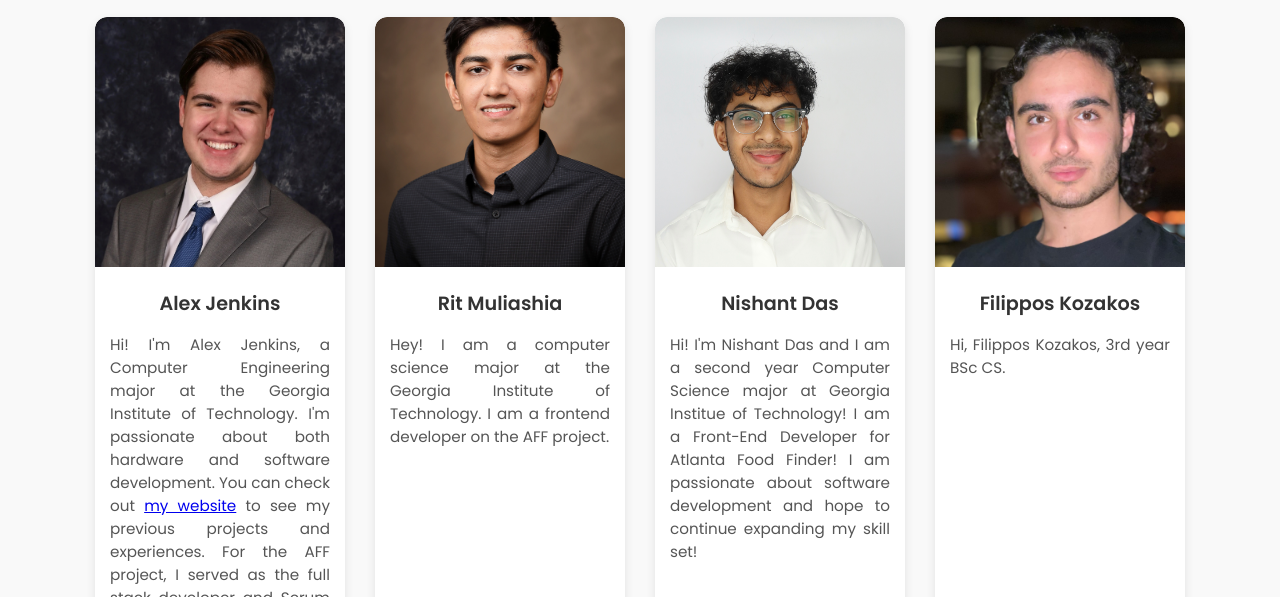
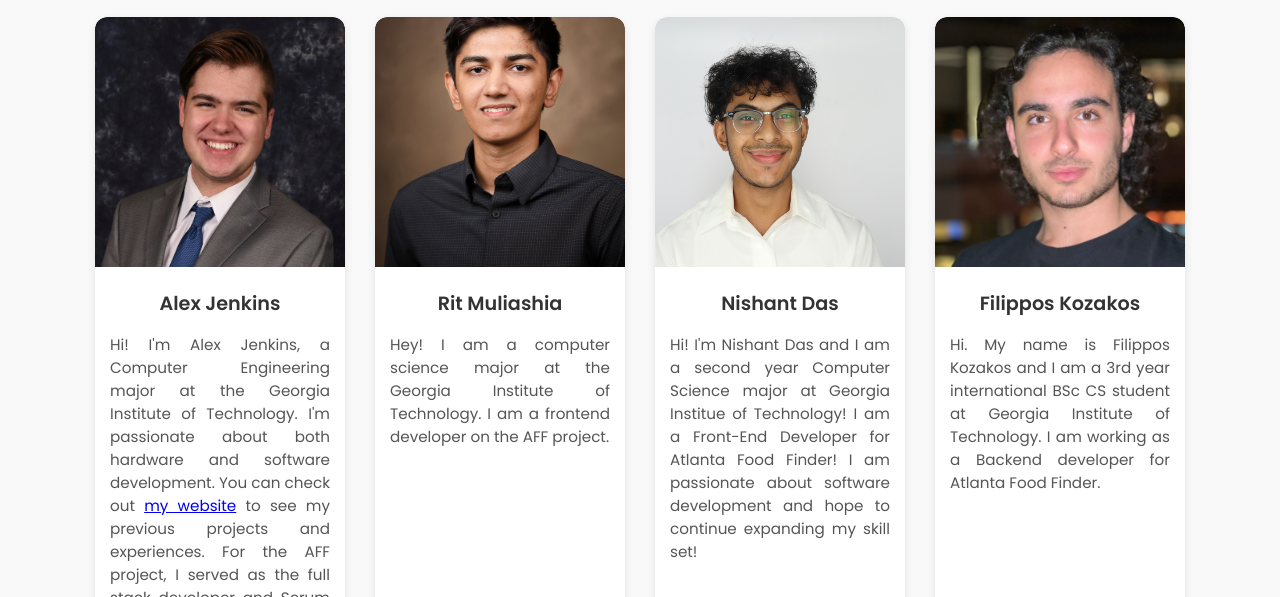
Before and after one commit to rixified/AFFTEAM, a plain HTML site: page index.html in a window 1280 px wide. Shown: the part 203-800 px from the top of the page. Drawn offline with Linux system fonts and the light colour scheme.

Commit message:
Update index.html

```diff
--- a/index.html
+++ b/index.html
@@ -61,7 +61,8 @@
                 <img src="./pics/filippos.JPG" alt="Cat 4" />
                 <h3>Filippos Kozakos</h3>
                 <p>
-                    Hi, Filippos Kozakos, 3rd year BSc CS.
+                    Hi. My name is Filippos Kozakos and I am a 3rd year international BSc CS student at Georgia Institute of Technology.
+                    I am working as a Backend developer for Atlanta Food Finder.
                 </p>
             </div>
             <div class="gallery-item">
```
